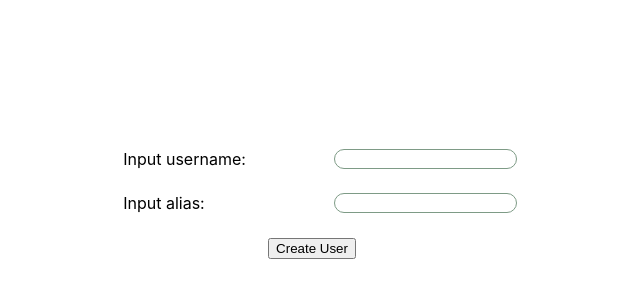
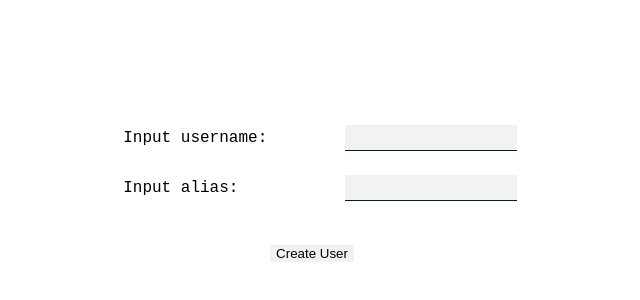
Before and after one commit to SunkPlane29/grin-web, a Next.js app: page /create-user in a window 1280 px wide. Shown: the part 196-496 px from the top of the page, without its empty margins (328-968 px from the left). Built offline with nearby package versions, Linux system fonts and the light colour scheme.

Commit message:
make create-user page a little prettier

```diff
--- /dev/null
+++ b/components/navbar.js
@@ -0,0 +1,5 @@
+export default function Navbar() {
+    return (
+        <nav></nav>
+    );
+}
--- a/styles/CreateUser.module.css
+++ b/styles/CreateUser.module.css
@@ -34,17 +34,43 @@
 }
 
 .inputLabel {
-    margin: 0px 16px;
+    margin: 4px 16px;
     float: left;
 }
 
+@keyframes inputAnimation {
+    from {background-color: #ddd; border-bottom: none;}
+    to {background-color: #f2f2f2; border-bottom: 1px solid #081826;}
+}
+
 .userInput {
-    border: 1px solid var(--dark-green-1);
-    border-radius: 12px;
+    animation: inputAnimation 2s forwards;
+    padding-bottom: 0px;
+    border: none;
+    background-color: #ddd;
+    font-family: var(--font-family-1);
+}
+
+.userInput:focus-visible {
+    outline: none;
 }
 
 .createUserFormInputButton {
-    margin: 12px 0;
+    margin: 32px 0;
     align-self: center;
     width: min-content;
 }
+
+.createUserFormInputButton input[type="submit"] {
+    border: none;
+    background-color: #f2f2f2;
+}
+
+@keyframes hoverButton {
+    from {background-color: #f2f2f2; padding: none;}
+    to {background-color: #ddd; padding: 16px;}
+}
+
+.createUserFormInputButton input[type="submit"]:hover {
+    animation: hoverButton 500ms forwards;
+}
--- a/styles/globals.css
+++ b/styles/globals.css
@@ -1,11 +1,14 @@
+:root {
+  --font-family-1: 'IBM Plex Mono', monospace, -apple-system, BlinkMacSystemFont, Segoe UI, Roboto, Oxygen,
+  Ubuntu, Cantarell, Fira Sans, Droid Sans, Helvetica Neue, sans-serif;
+  --dark-green-1: #7e9b86;
+}
+
+@import url('https://fonts.googleapis.com/css2?family=IBM+Plex+Mono:wght@300&display=swap');
+
 html,
 body {
   padding: 0;
   margin: 0;
-  font-family: -apple-system, BlinkMacSystemFont, Segoe UI, Roboto, Oxygen,
-    Ubuntu, Cantarell, Fira Sans, Droid Sans, Helvetica Neue, sans-serif;
+  font-family: var(--font-family-1);
 }
-
-:root {
-  --dark-green-1: #7e9b86;
-}
```
